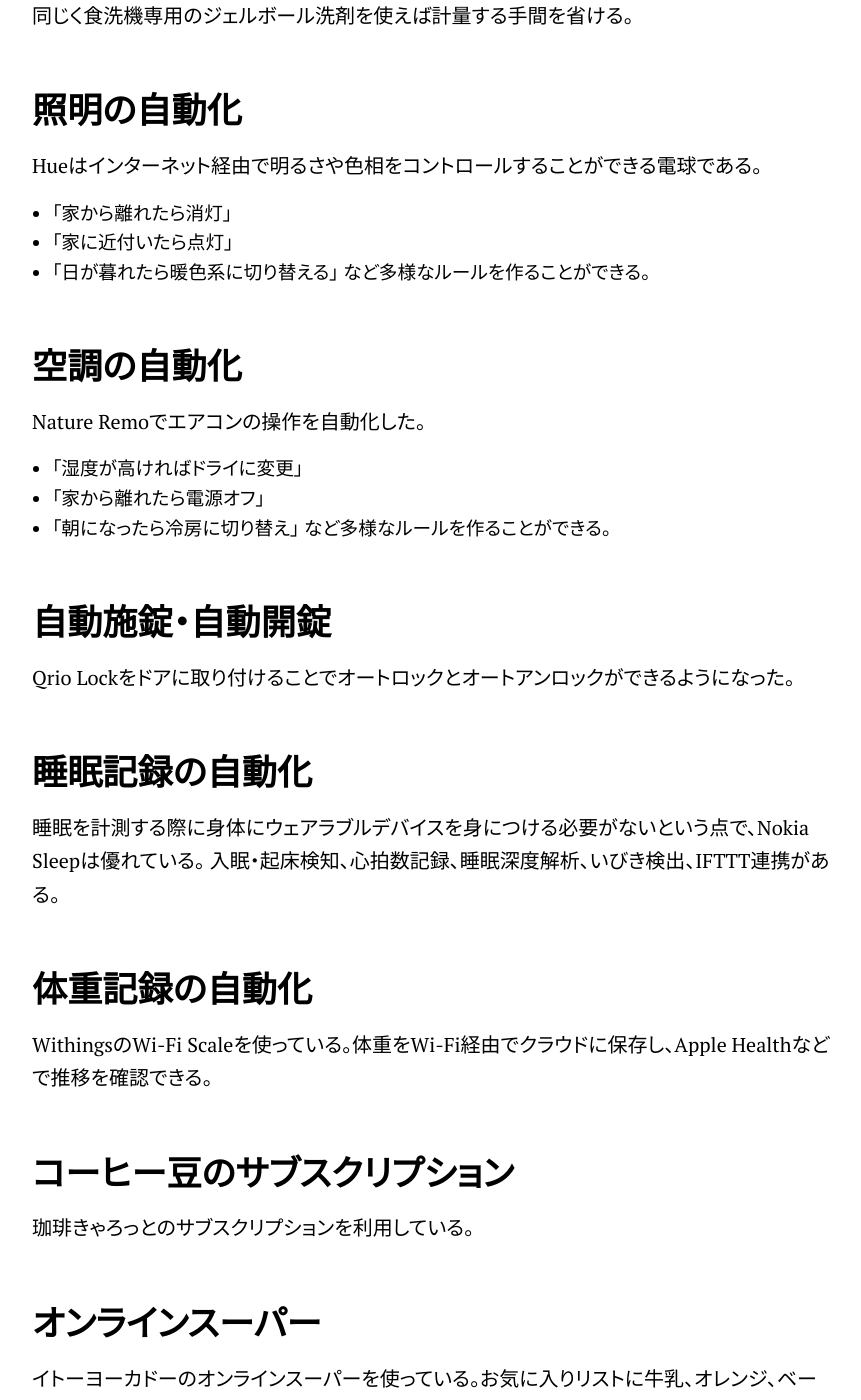
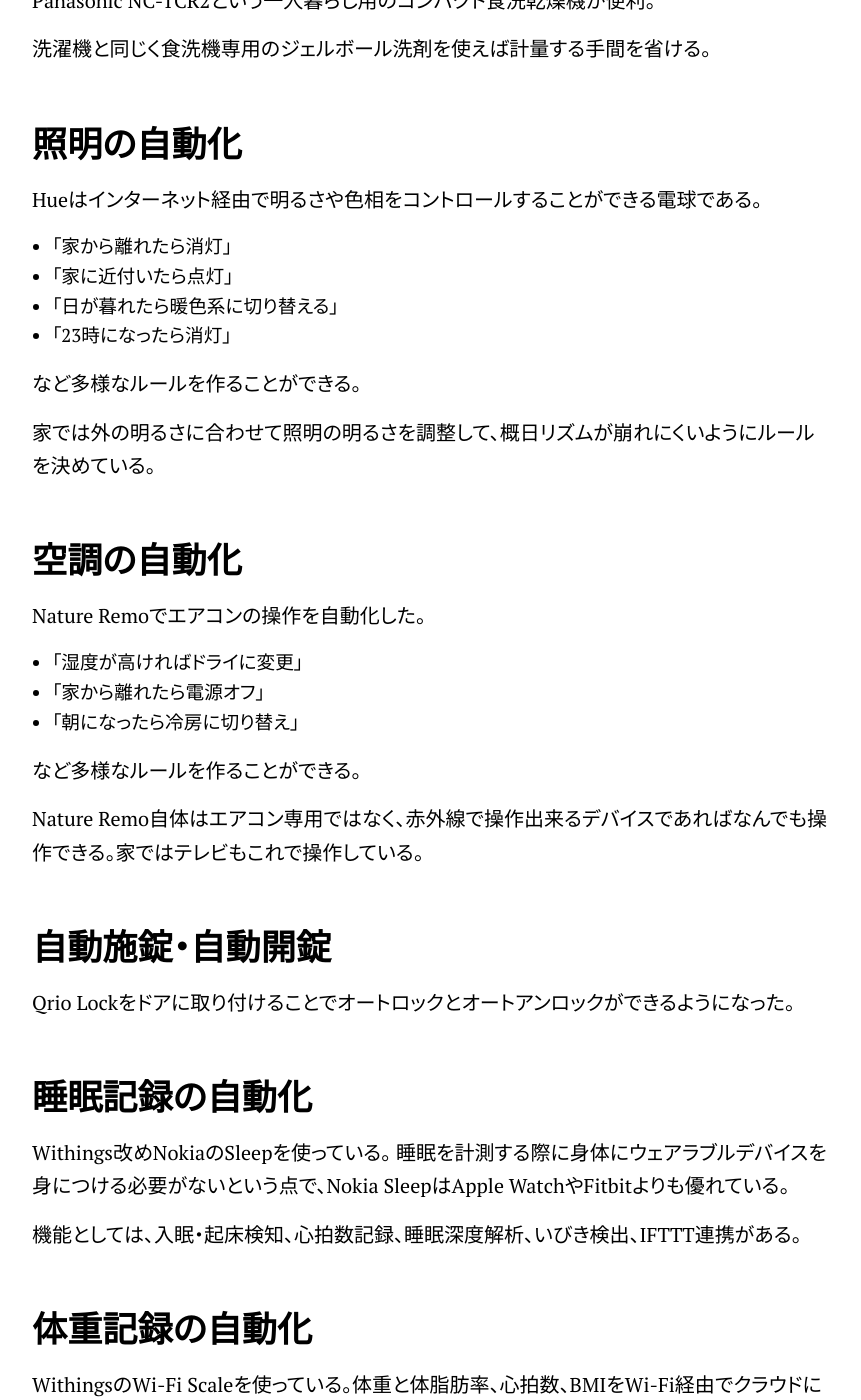
Before and after one commit to uetchy/uechi.io, a Jekyll site: the page built from _posts/2018-08-05-life-automation.md, in a window 1280 px wide and 1400 px high, scrolled down 817 px. Shown: the whole window, without its empty margins (208-1069 px from the left). Built offline with Jekyll 4.4.1, drawn with Linux system fonts in a browser that asks for light colours; nearby versions of some CDN libraries; comment, search, counter and statistics services are not loaded; some of the changed text lies outside the part shown.

Commit message:
Update 2018-08-05-life-automation.md

```diff
--- a/_posts/2018-08-05-life-automation.md
+++ b/_posts/2018-08-05-life-automation.md
@@ -6,31 +6,40 @@
 生活にオートメーションを上手く取り入れ、本当にやりたいことや、やるべきことに集中できる環境をつくろう。
 # 洗濯の自動化
 
-Panasonic ドラム洗濯機
+Panasonicのドラム洗濯乾燥機を使っている。威力を最大限に享受するために、タンブラー乾燥向けの普段着を揃えておくことも重要だ。
 
-洗剤には、粉と液体が一体化したジェルボール洗剤つかっている。ドラムの底にひとつ置くだけでよく、計量する必要がない。
+洗剤には粉と液体が一体化したジェルボール洗剤が便利。ドラムの底にひとつ置くだけでよく、計量する必要がない。
 
 # 食器洗いの自動化
 
-Panasonic NC-TCR2という一人暮らし用のコンパクト食洗乾燥機をつかっている。
+Panasonic NC-TCR2という一人暮らし用のコンパクト食洗乾燥機が便利。
 
-同じく食洗機専用のジェルボール洗剤を使えば計量する手間を省ける。
+洗濯機と同じく食洗機専用のジェルボール洗剤を使えば計量する手間を省ける。
 
 # 照明の自動化
 
 Hueはインターネット経由で明るさや色相をコントロールすることができる電球である。
+
 - 「家から離れたら消灯」
 - 「家に近付いたら点灯」
 - 「日が暮れたら暖色系に切り替える」
+- 「23時になったら消灯」
+
 など多様なルールを作ることができる。
+
+家では外の明るさに合わせて照明の明るさを調整して、概日リズムが崩れにくいようにルールを決めている。
 
 # 空調の自動化
 
 Nature Remoでエアコンの操作を自動化した。
+
 - 「湿度が高ければドライに変更」
 - 「家から離れたら電源オフ」
 - 「朝になったら冷房に切り替え」
+
 など多様なルールを作ることができる。
+
+Nature Remo自体はエアコン専用ではなく、赤外線で操作出来るデバイスであればなんでも操作できる。家ではテレビもこれで操作している。
 
 # 自動施錠・自動開錠
 
@@ -38,12 +47,16 @@
 
 # 睡眠記録の自動化
 
-睡眠を計測する際に身体にウェアラブルデバイスを身につける必要がないという点で、Nokia Sleepは優れている。
-入眠・起床検知、心拍数記録、睡眠深度解析、いびき検出、IFTTT連携がある。
+Withings改めNokiaのSleepを使っている。
+睡眠を計測する際に身体にウェアラブルデバイスを身につける必要がないという点で、Nokia SleepはApple WatchやFitbitよりも優れている。
+
+機能としては、入眠・起床検知、心拍数記録、睡眠深度解析、いびき検出、IFTTT連携がある。
 
 # 体重記録の自動化
 
-WithingsのWi-Fi Scaleを使っている。体重をWi-Fi経由でクラウドに保存し、Apple Healthなどで推移を確認できる。
+WithingsのWi-Fi Scaleを使っている。体重と体脂肪率、心拍数、BMIをWi-Fi経由でクラウドに自動記録し、Apple Healthなどで推移を確認できる。
+
+Wi-Fi ScaleにはCO2センサーもついており、部屋の二酸化炭素濃度を記録してくれる。
 
 # コーヒー豆のサブスクリプション
 
@@ -56,6 +69,7 @@
 # 自動家計簿
 
 MoneyForwardを使っている。支出を自動で食費、趣味、日用品などに仕分けてくれる。
+無現金縛りプレイと相性が良い。
 
 # 気になる製品
 
```
